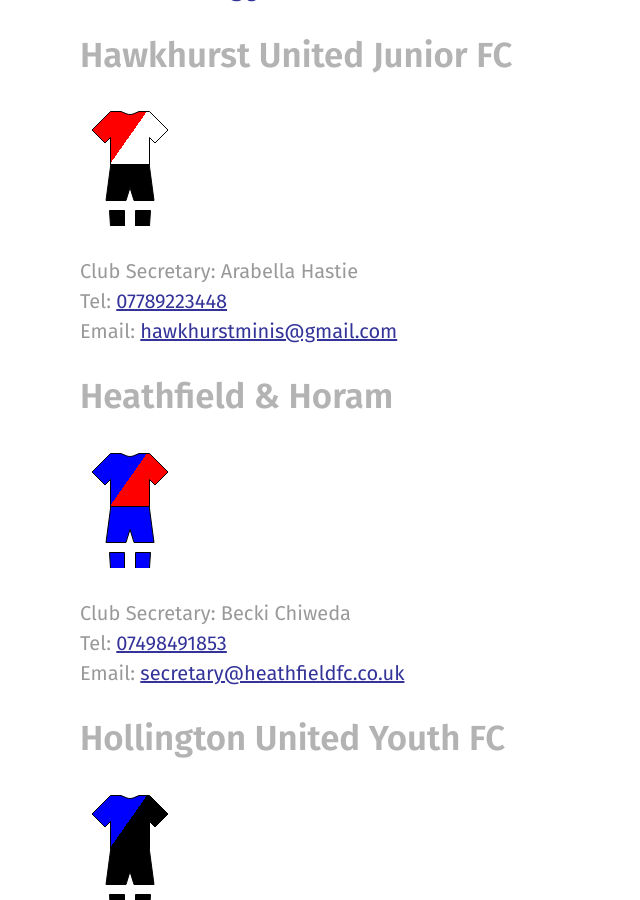
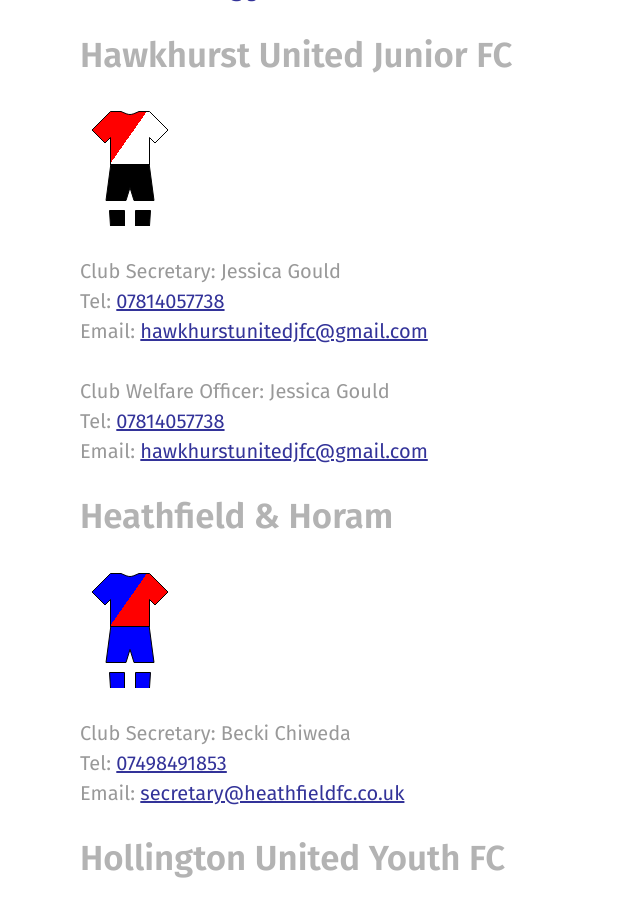
Before and after one commit to rotherleague/Rother, a Jekyll site: the page built from clubs.md, in a window 1280 px wide and 900 px high, scrolled down 7371 px. Shown: the whole window, without its empty margins (0-640 px from the left). Built offline with Jekyll 4.4.1, drawn with Linux system fonts in a browser that asks for light colours; nearby versions of some CDN libraries.

Commit message:
Update hawkhurst.html

```diff
--- a/_includes/clubs/hawkhurst.html
+++ b/_includes/clubs/hawkhurst.html
@@ -6,6 +6,11 @@
 </p>
 
 
-<p>Club Secretary: Arabella 	Hastie<br>
-  Tel: <a href="tel:07789223448">07789223448</a><br>
-Email: <a href="mailto:hawkhurstminis@gmail.com">hawkhurstminis@gmail.com</a></p>
+<p>Club Secretary: Jessica Gould<br>
+  Tel: <a href="tel:07814057738">07814057738</a><br>
+Email: <a href="mailto:hawkhurstunitedjfc@gmail.com">hawkhurstunitedjfc@gmail.com</a></p>
+
+<p>Club Welfare Officer: Jessica Gould
+<br>
+  Tel: <a href="tel:07814057738">07814057738</a><br>
+Email: <a href="mailto:hawkhurstunitedjfc@gmail.com">hawkhurstunitedjfc@gmail.com</a></p>
```
